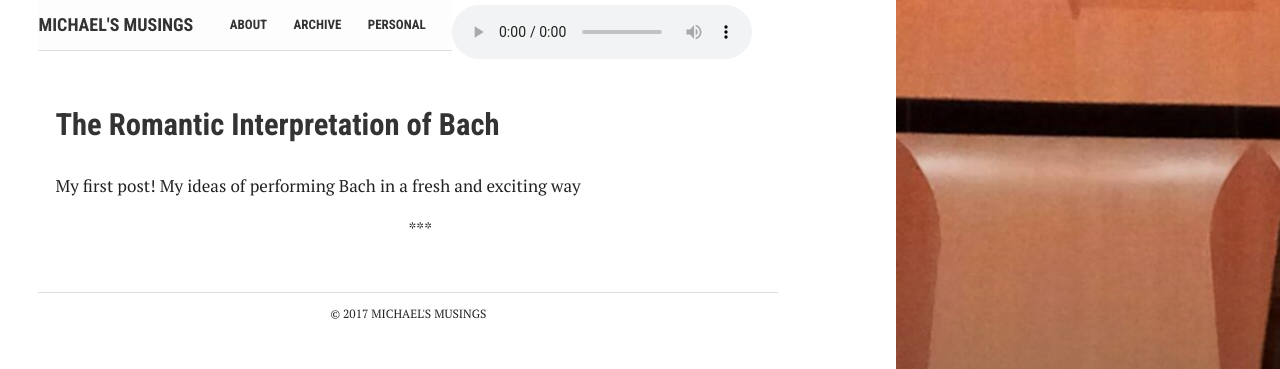
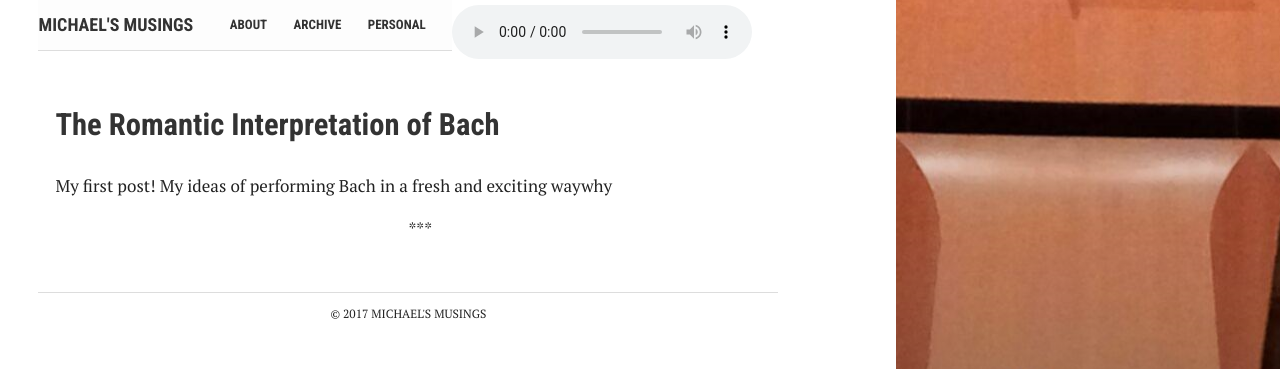
Before and after one commit to moke8198/moke8198.github.io, a Jekyll site: the page built from index.html, in a window 1280 px wide. Shown: the top 369 px of the page. Built offline with Jekyll 4.4.1, drawn with Linux system fonts in a browser that asks for light colours.

Commit message:
Update index.html

```diff
--- a/index.html
+++ b/index.html
@@ -10,7 +10,7 @@ summary: "from the heart – may it return to the heart"
   {% if post.type == 'long' %}
 <article class="index-page">
   <h2><a href="{{ post.url }}">{{ post.title }}</a></h2>
-  {{ post.excerpt }}
+  {{ post.excerpt }}why
 </article>
   {% endif %}
 {% endfor %}
```
